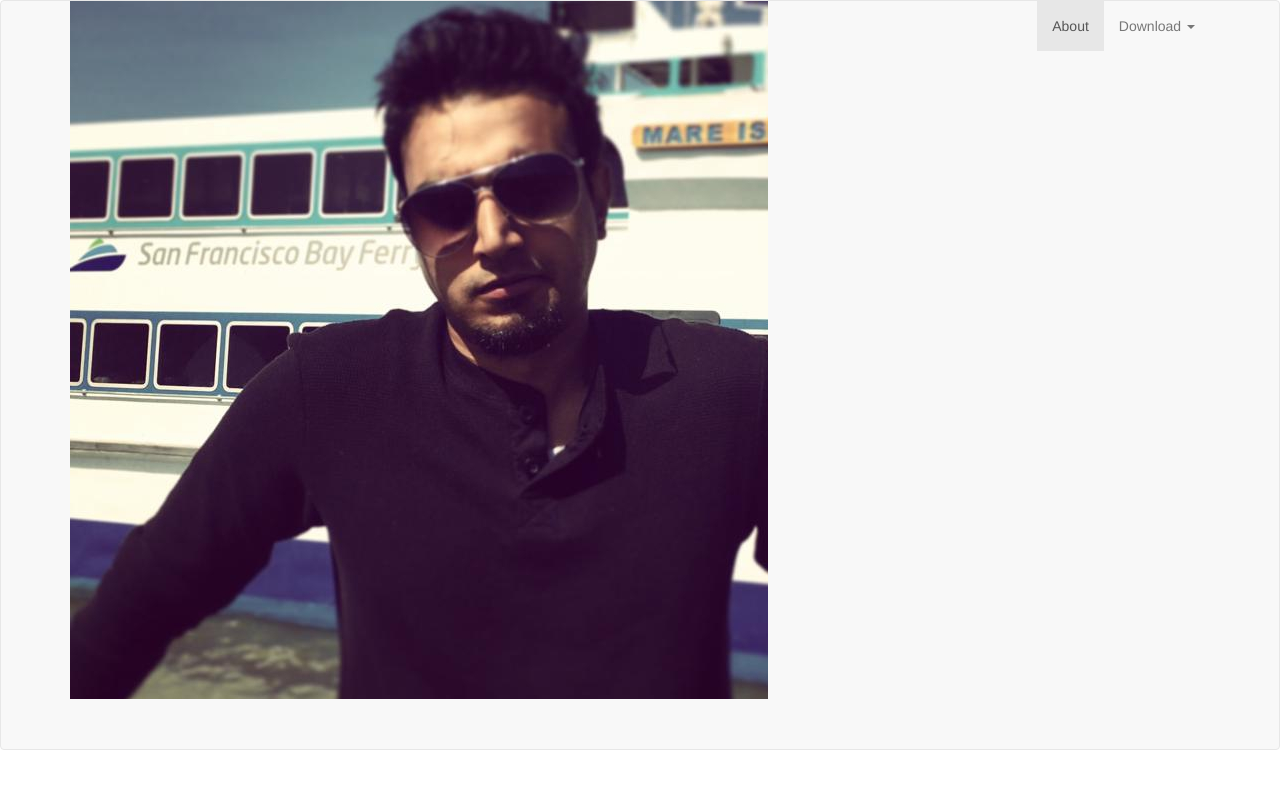
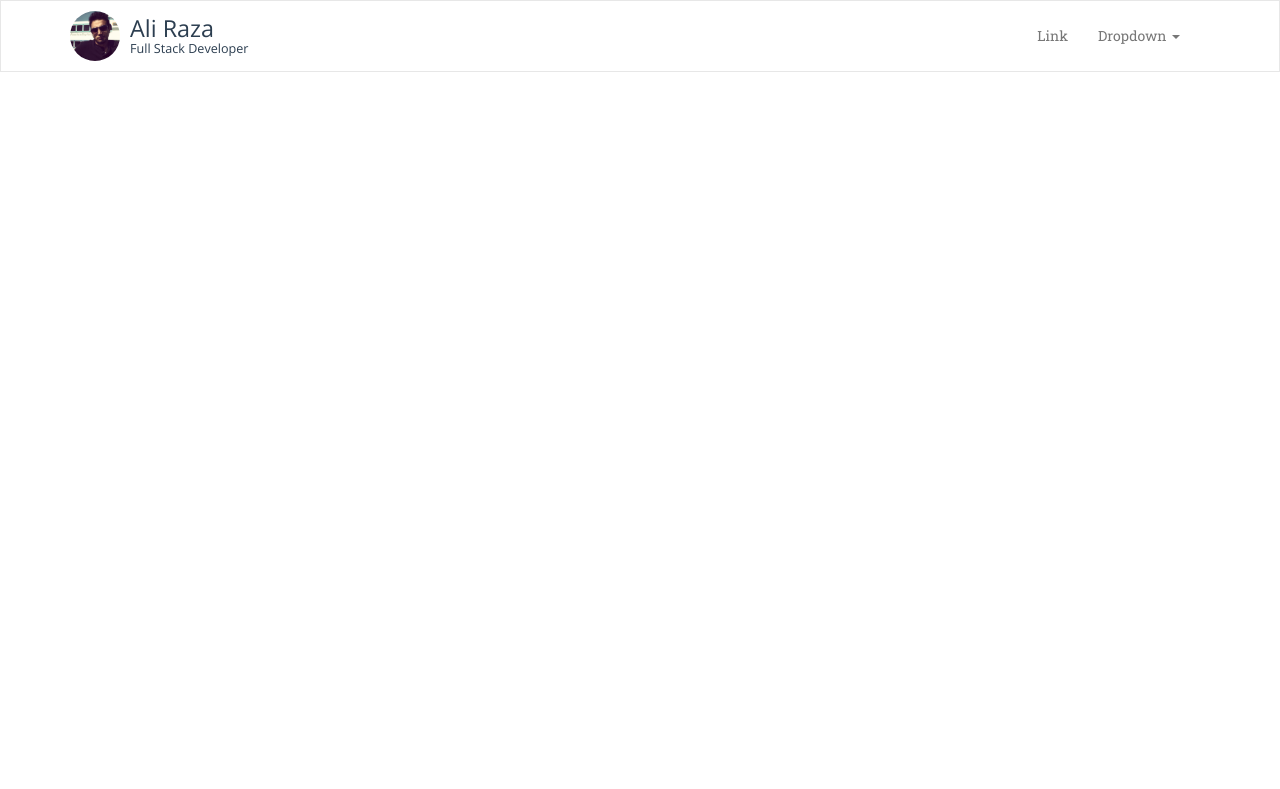
Before and after one commit to ramiraza/Ali-Raza-V1.1, a Jekyll site: the page built from about.html, in a window 1280 px wide. Shown: the top 789 px of the page. Built offline with Jekyll 4.4.1, drawn with Linux system fonts in a browser that asks for light colours; nearby versions of some CDN libraries.

Commit message:
added navigation bar with logo and title

```diff
--- a/_data/resume.json
+++ b/_data/resume.json
@@ -45,6 +45,6 @@
 		"Coding": "Parasailing"
 	},
 	"Reference": {
-		"Available upon request"
+		"Available upon request": ""
 	}
 }
--- a/_includes/navigation.html
+++ b/_includes/navigation.html
@@ -1,39 +1,38 @@
-<!-- navigation bar to display on all pages except home page -->
 <nav class="navbar navbar-default">
   <div class="container">
     <div class="navbar-header">
-      <button type="button" class="navbar-toggle collapsed" data-toggle="collapse" data-target="#bs-example-navbar-collapse-1" aria-expanded="false">
-        <span class="sr-only">Toggle navigation</span>
-        <span class="icon-bar"></span>
-        <span class="icon-bar"></span>
-        <span class="icon-bar"></span>
-      </button>
-      <a href={{ "/index.html" | prepend: url }}>
-        <div class="img_wrapp">
-          <img src={{"/assets/img/photo.jpg" | prepend: url }} alt="">
-        </div>
+
+      <a href="#">
+        <span id="logo">
+          <img src="/assets/img/photo.jpg" alt="">
+        </span>
       </a>
-      <a href={{ "/index.html" | prepend: url }} class="navbar-brand">
-        <h1>{{site.main_heading}}</h1>
-        <h2>{{site.kicker}}</h2>
+      <a href="" class="navbar-brand">
+        <h1>Ali Raza</h1>
+        <h2>Full Stack Developer</h2>
       </a>
+
+      <button type="button" class="navbar-toggle collapsed" data-toggle="collapse" data-target="#bs-example-navbar-collapse-1"
+        aria-expanded="false">
+          <span class="sr-only">Toggle navigation</span>
+          <span class="icon-bar"></span>
+          <span class="icon-bar"></span>
+          <span class="icon-bar"></span>
+        </button>
+
     </div>
     <div class="collapse navbar-collapse" id="bs-example-navbar-collapse-1">
+
       <ul class="nav navbar-nav navbar-right">
-        {% assign navigation_pages = site.html_pages | sort: 'navigation_weight' %}
-          {% for item in navigation_pages %}
-            {% if item.navigation_weight %}
-            <li {% if item.url ==  page.url %} class="active" {% endif %}><a href="{{ item.url }}">{{ item.nav_name }}</a></li>
-            {% endif %}
-          {% endfor %}
+        <li><a href="#">Link</a></li>
         <li class="dropdown">
-          <a href="#" class="dropdown-toggle" data-toggle="dropdown" role="button" aria-haspopup="true" aria-expanded="false">Download <span class="caret"></span></a>
+          <a href="#" class="dropdown-toggle" data-toggle="dropdown" role="button" aria-haspopup="true" aria-expanded="false">Dropdown <span class="caret"></span></a>
           <ul class="dropdown-menu">
-            <!-- <li><a href="#">Starter Kit</a></li>
-            <li><a href="#">Blah Blah</a></li>
-            <li><a href="#">Something else here</a></li> -->
-            <!-- <li role="separator" class="divider"></li> -->
-            <li><a href="#"><i class="fa fa-file-text-o" aria-hidden="true"></i>My Resume</a></li>
+            <li><a href="#">Action</a></li>
+            <li><a href="#">Another action</a></li>
+            <li><a href="#">Something else here</a></li>
+            <li role="separator" class="divider"></li>
+            <li><a href="#">Separated link</a></li>
           </ul>
         </li>
       </ul>
--- a/_includes/resume.html
+++ b/_includes/resume.html
@@ -17,7 +17,7 @@
 
 				{%elsif category[0] != 'Work Experience'%}
 					<div class="col-xs-3 outer-left">
-						<p class={%if category[0] == 'Profiles'%} "hideprint" {%endif%}>{{ category[0] }}</p>
+						<p>{{ category[0] }}</p>
 					</div>
 					<div class="col-xs-9 outer-right">
 						{% for subcategory in category[1] %}
--- a/_sass/navigation.sass
+++ b/_sass/navigation.sass
@@ -1 +1,49 @@
-.img_wrapp
+
+#logo
+  height: 50px
+  width: 50px
+  border-radius: 100%
+  overflow: hidden
+  float: left
+  img
+    height: 130%
+    width: 130%
+    position: relative
+    right: 10px
+
+.navbar-default
+  font-family: $roboto-slab
+  font-weight: light
+  background: #fff
+  border-radius: 0
+  border-color: #E7E7E7
+  border: none none 1px none
+  position: relative
+
+
+#logo, .navbar-right
+  margin: 10px 0
+
+
+.dropdown-menu
+  position: absolute
+  top: 120%
+
+
+button.navbar-toggle
+  margin-top: 20px
+  border-radius: 0
+  border: none
+  &:hover, &:active, &:focus
+    background: none !important
+
+.navbar-brand
+  font-family: $open-sans
+
+  h1
+    font-size: 1.3em
+    margin-left: 10px
+
+  h2
+    font-size: .7em
+    margin-left: 10px
--- a/index.html
+++ b/index.html
@@ -2,7 +2,7 @@
 layout: default
 ---
 
-<input type="checkbox" id="checkbox" checked>
+<input type="checkbox" id="checkbox">
 <label for="checkbox">
 	<span></span>
 </label>
```
Also changed, not shown: _sass/media.sass (line endings or trailing spaces), 3 other files.
